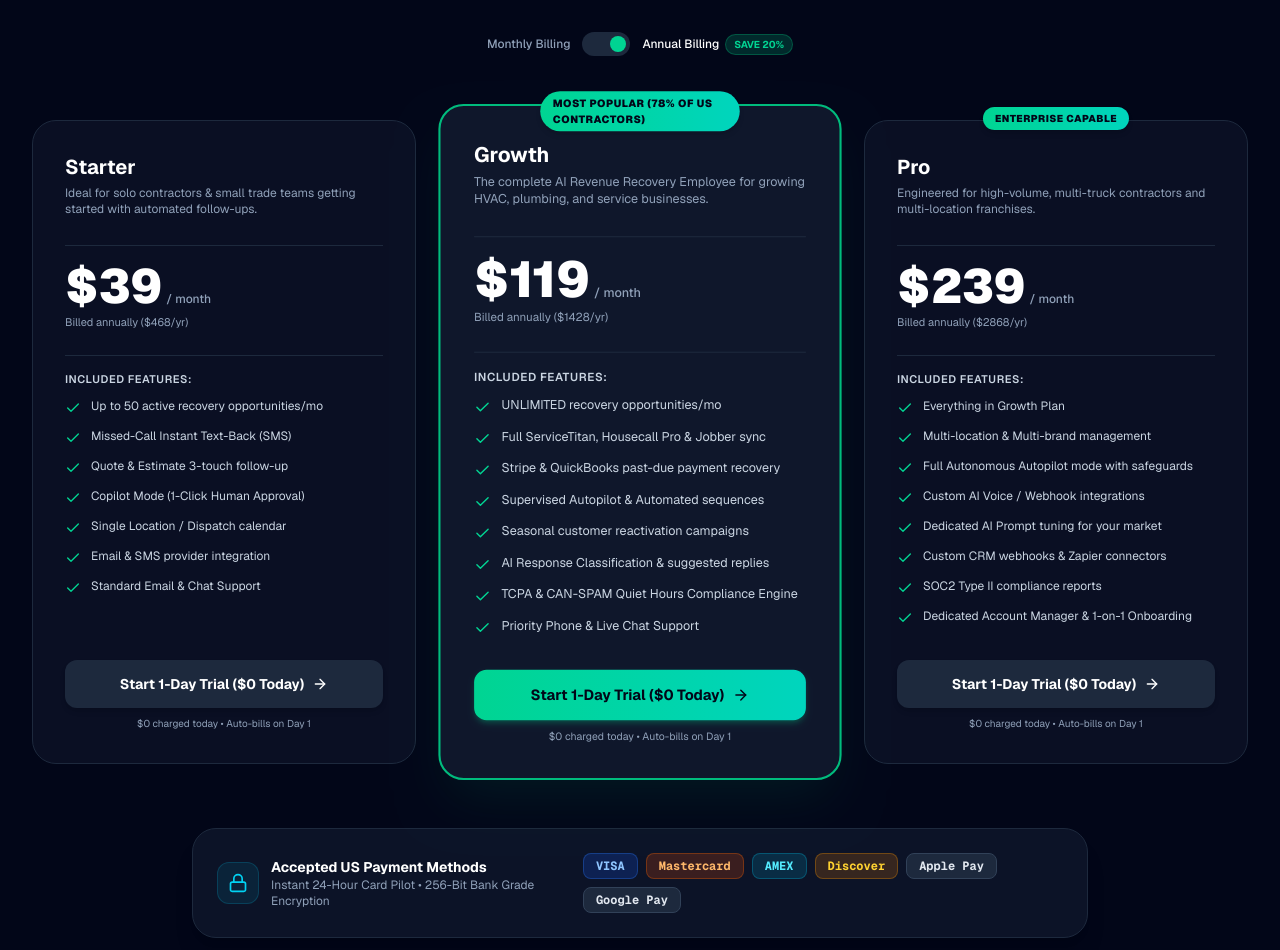
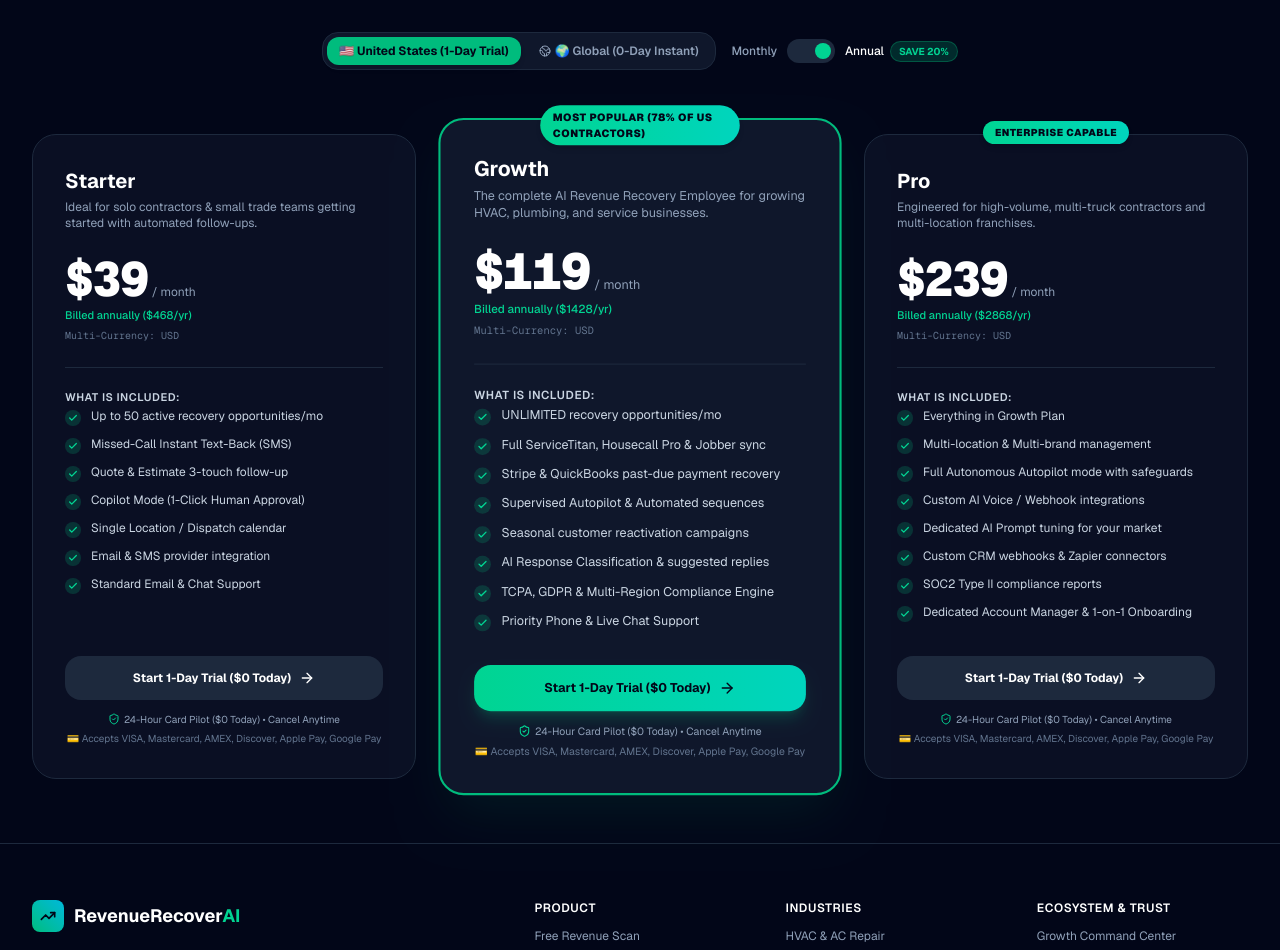
Before and after one commit to akashpardeshi188-design/revenuerecover-ai, a Next.js app: page /pricing in a window 1280 px wide. Shown: the part 380-1330 px from the top of the page. Built offline with nearby package versions, Linux system fonts and the light colour scheme.

Commit message:
feat: hybrid 0-day global instant activation (UK, CA, AU, UAE, EU, IN) + 1-day US trial deployed

```diff
--- a/app/pricing/page.tsx
+++ b/app/pricing/page.tsx
@@ -14,17 +14,21 @@
   TrendingUp,
   CreditCard,
   Lock,
+  Globe2,
 } from 'lucide-react';
 
 export default function PricingPage() {
   const [isAnnual, setIsAnnual] = useState(true);
+  const [region, setRegion] = useState<'usa' | 'global'>('usa');
 
   const plans = [
     {
       name: 'Starter',
       description: 'Ideal for solo contractors & small trade teams getting started with automated follow-ups.',
-      monthlyPrice: 49,
-      annualPrice: 39,
+      monthlyPrice: region === 'usa' ? 49 : 49,
+      annualPrice: region === 'usa' ? 39 : 39,
+      currency: '$',
+      currencyLabel: region === 'usa' ? 'USD' : 'USD / £39 / CAD $55',
       highlight: false,
       badge: null,
       features: [
@@ -36,7 +40,7 @@
         'Email & SMS provider integration',
         'Standard Email & Chat Support',
       ],
-      cta: 'Start 1-Day Trial ($0 Today)',
+      cta: region === 'usa' ? 'Start 1-Day Trial ($0 Today)' : 'Instant 0-Day Activation (Risk-Free)',
       ctaHref: '/onboarding?plan=starter',
     },
     {
@@ -44,8 +48,10 @@
       description: 'The complete AI Revenue Recovery Employee for growing HVAC, plumbing, and service businesses.',
       monthlyPrice: 149,
       annualPrice: 119,
+      currency: '$',
+      currencyLabel: region === 'usa' ? 'USD' : 'USD / £99 / CAD $159 / ₹9,936',
       highlight: true,
-      badge: 'MOST POPULAR (78% of US Contractors)',
+      badge: region === 'usa' ? 'MOST POPULAR (78% of US Contractors)' : 'GLOBAL BESTSELLER (30-DAY GUARANTEE)',
       features: [
         'UNLIMITED recovery opportunities/mo',
         'Full ServiceTitan, Housecall Pro & Jobber sync',
@@ -53,10 +59,10 @@
         'Supervised Autopilot & Automated sequences',
         'Seasonal customer reactivation campaigns',
         'AI Response Classification & suggested replies',
-        'TCPA & CAN-SPAM Quiet Hours Compliance Engine',
+        'TCPA, GDPR & Multi-Region Compliance Engine',
         'Priority Phone & Live Chat Support',
       ],
-      cta: 'Start 1-Day Trial ($0 Today)',
+      cta: region === 'usa' ? 'Start 1-Day Trial ($0 Today)' : 'Instant 0-Day Activation (Risk-Free)',
       ctaHref: '/onboarding?plan=growth',
     },
     {
@@ -64,6 +70,8 @@
       description: 'Engineered for high-volume, multi-truck contractors and multi-location franchises.',
       monthlyPrice: 299,
       annualPrice: 239,
+      currency: '$',
+      currencyLabel: region === 'usa' ? 'USD' : 'USD / £199 / CAD $320',
       highlight: false,
       badge: 'ENTERPRISE CAPABLE',
       features: [
@@ -76,7 +84,7 @@
         'SOC2 Type II compliance reports',
         'Dedicated Account Manager & 1-on-1 Onboarding',
       ],
-      cta: 'Start 1-Day Trial ($0 Today)',
+      cta: region === 'usa' ? 'Start 1-Day Trial ($0 Today)' : 'Instant 0-Day Activation (Risk-Free)',
       ctaHref: '/onboarding?plan=pro',
     },
   ];
@@ -90,19 +98,50 @@
         {/* Header */}
         <div className="text-center max-w-3xl mx-auto space-y-4">
           <div className="inline-flex items-center gap-1.5 px-3.5 py-1 rounded-full bg-emerald-500/10 border border-emerald-500/30 text-emerald-400 text-xs font-semibold">
-            <Sparkles className="w-3.5 h-3.5" /> 24-Hour Instant Card Pilot
+            <Sparkles className="w-3.5 h-3.5" />
+            {region === 'usa' ? '24-Hour Instant Card Pilot ($0 Today)' : '0-Day Instant Activation + 100% 30-Day Money-Back Guarantee'}
           </div>
+
           <h1 className="text-3xl sm:text-5xl font-black text-white tracking-tight">
             Simple Pricing That Pays for Itself on Day One
           </h1>
+
           <p className="text-slate-400 text-sm sm:text-base">
-            Recover your first $1,500 missed call in 24 hours. Enter credit card to begin, $119 auto-bills on Day 1. Cancel anytime with 1-click.
+            {region === 'usa'
+              ? 'Recover your first $1,500 missed call in 24 hours. Enter credit card to begin, $119 auto-bills on Day 1. Cancel anytime with 1-click.'
+              : 'Instant activation for Global Contractors (UK, Canada, Australia, UAE, Europe, India). Zero risk with our 30-day 100% money-back guarantee.'}
           </p>
 
-          {/* Toggle */}
-          <div className="flex items-center justify-center gap-3 pt-4">
+          {/* Region Switcher & Billing Toggle */}
+          <div className="flex flex-col sm:flex-row items-center justify-center gap-4 pt-4">
+            {/* Region Toggle */}
+            <div className="flex items-center gap-1.5 bg-slate-900 border border-slate-800 p-1 rounded-2xl text-xs font-semibold">
+              <button
+                onClick={() => setRegion('usa')}
+                className={`py-1.5 px-3 rounded-xl transition ${
+                  region === 'usa'
+                    ? 'bg-emerald-500 text-slate-950 font-bold shadow-md'
+                    : 'text-slate-400 hover:text-white'
+                }`}
+              >
+                🇺🇸 United States (1-Day Trial)
+              </button>
+              <button
+                onClick={() => setRegion('global')}
+                className={`py-1.5 px-3 rounded-xl transition flex items-center gap-1 ${
+                  region === 'global'
+                    ? 'bg-emerald-500 text-slate-950 font-bold shadow-md'
+                    : 'text-slate-400 hover:text-white'
+                }`}
+              >
+                <Globe2 className="w-3 h-3" /> 🌍 Global (0-Day Instant)
+              </button>
+            </div>
+
+            {/* Annual vs Monthly */}
+            <div className="flex items-center gap-2.5">
               <span className={`text-xs font-medium ${!isAnnual ? 'text-white font-bold' : 'text-slate-400'}`}>
-              Monthly Billing
+                Monthly
               </span>
               <button
                 onClick={() => setIsAnnual(!isAnnual)}
@@ -116,11 +155,12 @@
               </button>
               <div className="flex items-center gap-1.5">
                 <span className={`text-xs font-medium ${isAnnual ? 'text-white font-bold' : 'text-slate-400'}`}>
-                Annual Billing
+                  Annual
                 </span>
                 <span className="text-[10px] font-bold text-emerald-400 bg-emerald-500/20 px-2 py-0.5 rounded-full border border-emerald-500/30">
                   SAVE 20%
                 </span>
+              </div>
             </div>
           </div>
         </div>
@@ -145,94 +185,67 @@
               <div className="space-y-6">
                 <div>
                   <h3 className="text-xl font-bold text-white">{plan.name}</h3>
-                  <p className="text-xs text-slate-400 mt-1 min-h-[36px]">{plan.description}</p>
+                  <p className="text-xs text-slate-400 mt-1 min-h-[32px]">{plan.description}</p>
                 </div>
 
-                <div className="pt-4 border-t border-slate-800">
+                <div className="space-y-1">
                   <div className="flex items-baseline gap-1">
-                    <span className="text-4xl sm:text-5xl font-black text-white">
+                    <span className="text-4xl sm:text-5xl font-black text-white tracking-tight font-mono">
                       ${isAnnual ? plan.annualPrice : plan.monthlyPrice}
                     </span>
-                    <span className="text-xs text-slate-400 font-medium">/ month</span>
+                    <span className="text-xs text-slate-400">/ month</span>
                   </div>
-                  <div className="text-[11px] text-slate-400 mt-1">
-                    {isAnnual ? 'Billed annually ($' + (plan.annualPrice * 12) + '/yr)' : 'Billed monthly, cancel anytime'}
+                  <div className="text-[11px] text-emerald-400 font-medium">
+                    {isAnnual ? 'Billed annually ($' + (plan.annualPrice * 12) + '/yr)' : 'Billed monthly'}
+                  </div>
+                  <div className="text-[10px] text-slate-500 font-mono">
+                    Multi-Currency: {plan.currencyLabel}
                   </div>
                 </div>
 
-                <div className="space-y-3 pt-4 border-t border-slate-800 text-xs">
-                  <div className="text-[11px] font-semibold text-slate-300 uppercase tracking-wider">
-                    Included Features:
+                <div className="pt-4 border-t border-slate-800 space-y-3">
+                  <span className="text-[11px] font-semibold text-slate-300 uppercase tracking-wider">
+                    What is Included:
+                  </span>
+                  <ul className="space-y-2.5">
+                    {plan.features.map((feature, idx) => (
+                      <li key={idx} className="flex items-start gap-2.5 text-xs text-slate-300">
+                        <div className="w-4 h-4 rounded-full bg-emerald-500/20 text-emerald-400 flex items-center justify-center shrink-0 mt-0.5">
+                          <Check className="w-2.5 h-2.5 stroke-[3]" />
                         </div>
-                  {plan.features.map((feature, i) => (
-                    <div key={i} className="flex items-start gap-2.5 text-slate-300">
-                      <Check className="w-4 h-4 text-emerald-400 shrink-0 mt-0.5" />
                         <span>{feature}</span>
-                    </div>
+                      </li>
                     ))}
+                  </ul>
                 </div>
               </div>
 
-              <div className="pt-8 space-y-2">
+              <div className="pt-8 space-y-3">
                 <Link
                   href={plan.ctaHref}
-                  className={`w-full py-3.5 px-4 rounded-xl font-bold text-center text-sm flex items-center justify-center gap-2 transition active:scale-98 shadow-md ${
+                  className={`w-full py-3.5 px-4 rounded-2xl font-bold text-xs flex items-center justify-center gap-2 transition active:scale-95 ${
                     plan.highlight
-                      ? 'bg-gradient-to-r from-emerald-400 to-teal-400 hover:from-emerald-300 hover:to-teal-300 text-slate-950 shadow-emerald-500/25'
+                      ? 'bg-gradient-to-r from-emerald-400 to-teal-400 hover:from-emerald-300 hover:to-teal-300 text-slate-950 shadow-lg shadow-emerald-500/20'
                       : 'bg-slate-800 hover:bg-slate-700 text-white'
                   }`}
                 >
                   {plan.cta} <ArrowRight className="w-4 h-4" />
                 </Link>
-                <div className="text-center text-[10px] text-slate-400">
-                  $0 charged today • Auto-bills on Day 1
+
+                <div className="text-center space-y-1">
+                  <p className="text-[10px] text-slate-400 flex items-center justify-center gap-1">
+                    <ShieldCheck className="w-3 h-3 text-emerald-400" />
+                    {region === 'usa'
+                      ? '24-Hour Card Pilot ($0 Today) • Cancel Anytime'
+                      : '100% 30-Day Money-Back Guarantee • Zero Risk'}
+                  </p>
+                  <p className="text-[10px] text-slate-500">
+                    💳 Accepts VISA, Mastercard, AMEX, Discover, Apple Pay, Google Pay
+                  </p>
                 </div>
               </div>
             </div>
           ))}
-        </div>
-
-        {/* US Credit Cards Accepted Strip */}
-        <div className="bg-slate-900/80 border border-slate-800 rounded-3xl p-6 flex flex-col md:flex-row items-center justify-between gap-4 max-w-4xl mx-auto shadow-xl">
-          <div className="flex items-center gap-3">
-            <div className="p-2.5 rounded-xl bg-cyan-500/10 text-cyan-400 border border-cyan-500/20">
-              <Lock className="w-5 h-5" />
-            </div>
-            <div>
-              <div className="font-bold text-white text-sm">Accepted US Payment Methods</div>
-              <div className="text-xs text-slate-400">Instant 24-Hour Card Pilot • 256-Bit Bank Grade Encryption</div>
-            </div>
-          </div>
-
-          <div className="flex flex-wrap items-center gap-2 text-xs font-mono font-bold">
-            <span className="px-3 py-1 rounded-lg bg-blue-600/20 text-blue-300 border border-blue-500/30">VISA</span>
-            <span className="px-3 py-1 rounded-lg bg-orange-600/20 text-orange-300 border border-orange-500/30">Mastercard</span>
-            <span className="px-3 py-1 rounded-lg bg-cyan-600/20 text-cyan-300 border border-cyan-500/30">AMEX</span>
-            <span className="px-3 py-1 rounded-lg bg-amber-600/20 text-amber-300 border border-amber-500/30">Discover</span>
-            <span className="px-3 py-1 rounded-lg bg-slate-800 text-slate-200 border border-slate-700">Apple Pay</span>
-            <span className="px-3 py-1 rounded-lg bg-slate-800 text-slate-200 border border-slate-700">Google Pay</span>
-          </div>
-        </div>
-
-        {/* Guarantee Banner */}
-        <div className="bg-gradient-to-r from-emerald-950/40 via-slate-900 to-teal-950/40 border border-emerald-500/30 rounded-3xl p-8 flex flex-col sm:flex-row items-center gap-6 justify-between max-w-4xl mx-auto">
-          <div className="flex items-center gap-4">
-            <div className="w-12 h-12 rounded-2xl bg-emerald-500/20 text-emerald-400 flex items-center justify-center shrink-0">
-              <ShieldCheck className="w-7 h-7" />
-            </div>
-            <div>
-              <h4 className="text-base font-bold text-white">The 5x Revenue Recovery Guarantee</h4>
-              <p className="text-xs text-slate-400 max-w-lg">
-                If RevenueRecover AI does not identify and recover at least 5x your monthly subscription cost in your first 30 days of active use, we will refund 100% of your subscription.
-              </p>
-            </div>
-          </div>
-          <Link
-            href="/free-revenue-scan"
-            className="py-3 px-5 rounded-xl bg-emerald-500 hover:bg-emerald-400 text-slate-950 text-xs font-bold shrink-0 transition"
-          >
-            Run 60-Sec Scan First
-          </Link>
         </div>
       </main>
 
```
Also changed, not shown: scripts/dispatch-outreach.mjs (+46 -46 lines). Lines whose indentation alone changed are shown as unchanged.
